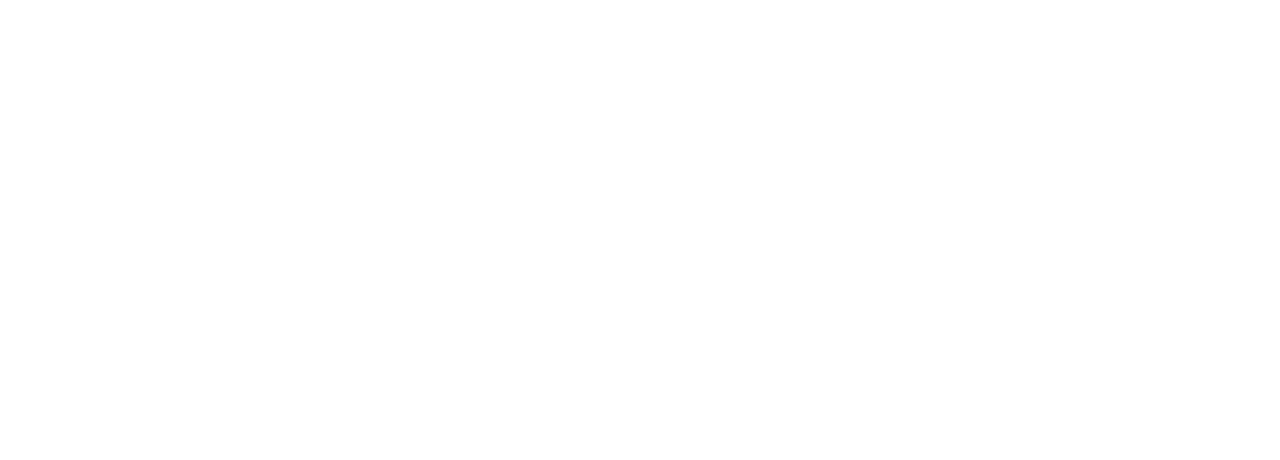
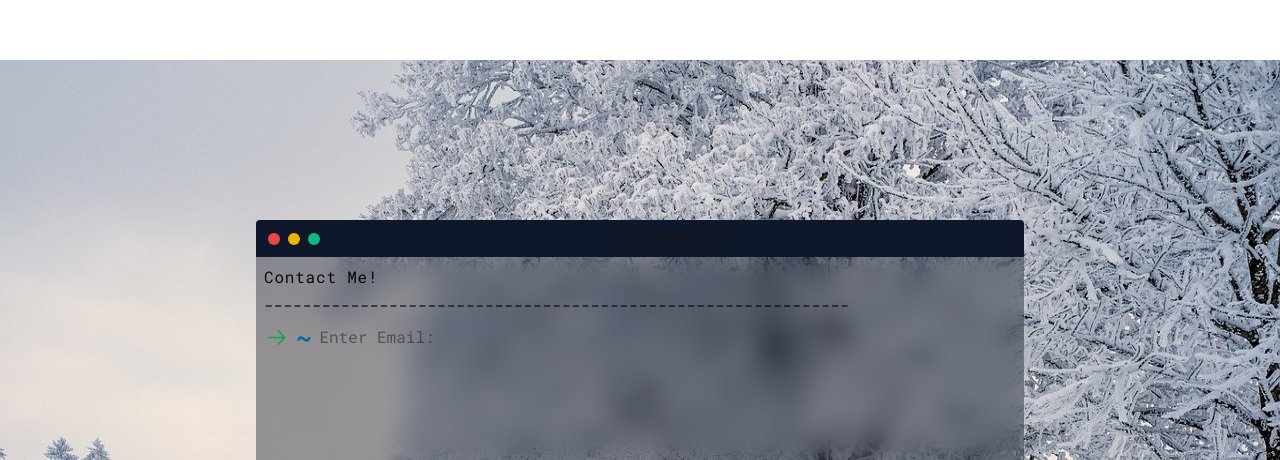
Before and after one commit to kleuberA/portifolio, a Next.js app: page / in a window 1280 px wide. Shown: the part 2340-2800 px from the top of the page. Before the commit the page ends 2400 px from the top, so only its background shows below. Built offline with nearby package versions, Linux system fonts and the light colour scheme.

Commit message:
Add contact section

```diff
--- a/src/app/page.tsx
+++ b/src/app/page.tsx
@@ -1,5 +1,6 @@
 import { GridBackground } from "@/components/GridBackground";
 import About from "@/components/about/about";
+import Contact from "@/components/contact/Contact";
 import Projects from "@/components/projects/Projects";
 
 export default function Home() {
@@ -8,6 +9,7 @@
       <GridBackground />
       <About />
       <Projects />
+      <Contact />
     </div>
   );
 }
--- a/src/components/about/about.tsx
+++ b/src/components/about/about.tsx
@@ -7,7 +7,6 @@
 export default function About() {
 
     const listStack = ListStack;
-    console.log(listStack)
 
     return (
         <section className="w-full h-screen">
--- /dev/null
+++ b/src/components/contact/Contact.tsx
@@ -0,0 +1,127 @@
+"use client"
+import { ArrowRightIcon, CheckCircledIcon } from '@radix-ui/react-icons';
+import Background from '../../../public/snow.jpg';
+import { useState } from 'react';
+import Image from 'next/image';
+
+export default function Contact() {
+
+    const [email, setEmail] = useState<string>();
+    const [name, setName] = useState<string>();
+    const [message, setMessage] = useState<string>();
+    const [envEmail, setEnvEmail] = useState<boolean>(false);
+    const [envName, setEnvName] = useState<boolean>(false);
+    const [envMessage, setEnvMessage] = useState<boolean>(false);
+    const [submitSuccess, setSubmitSuccess] = useState<boolean>(false)
+
+    function handleSubmitEmail(event: React.KeyboardEvent<HTMLInputElement>) {
+        event.preventDefault();
+        setEmail(event.currentTarget.value);
+        setEnvEmail(true);
+    }
+
+    function handleSubmitName(event: React.KeyboardEvent<HTMLInputElement>) {
+        event.preventDefault();
+        setName(event.currentTarget.value);
+        setEnvName(true);
+    }
+
+    function handleSubmitMessage(event: React.KeyboardEvent<HTMLTextAreaElement>) {
+        event.preventDefault();
+        setMessage(event.currentTarget.value);
+        setEnvMessage(true);
+    }
+
+    function handleSubmit() { }
+
+    return (
+        <section className="w-full flex justify-center items-center h-screen">
+            <Image src={Background} alt={''} className='w-full h-full absolute -z-10' />
+            <div className="w-[60dvw] h-[60dvh] rounded-sm mx-auto flex flex-col">
+                <div className="w-full bg-[#0f172a] h-10 rounded-t-sm p-1 flex flex-row items-center">
+                    <div className="flex flex-row gap-2 pl-2">
+                        <div className="w-3 h-3 rounded-full bg-red-500" />
+                        <div className="w-3 h-3 rounded-full bg-yellow-500" />
+                        <div className="w-3 h-3 rounded-full bg-emerald-500" />
+                    </div>
+                    <h1 className="text-center w-full text-sm font-medium text-accent-foreground">contact@dev.br</h1>
+                </div>
+                <div className='w-full h-full bg-[#0f172a] p-2 rounded-b-sm bg-opacity-40 backdrop-filter backdrop-blur-md'>
+                    <div className='flex flex-col gap-1 w-full h-full transition-all duration-200'>
+                        <h1 className='tracking-wider'>Contact Me!</h1>
+                        <span> ------------------------------------------------------------- </span>
+                        <form
+                            action="https://formsubmit.co/kleuber20@hotmail.com"
+                            method="POST" >
+                            {!envEmail && (
+                                <div className='flex flex-row items-center gap-2'>
+                                    <ArrowRightIcon className='text-primary' width={25} height={25} />
+                                    <span className='text-sky-700 font-bold text-2xl'>~</span>
+                                    <span className='text-accent-foreground/50'>Enter Email:  </span>
+                                    <input
+                                        type='email'
+                                        className='w-1/2 h-8 bg-transparent focus:outline-none'
+                                        onKeyDown={(event) => { if (event.key === 'Enter') { handleSubmitEmail(event) } }}
+                                    />
+                                </div>
+                            )}
+                            {envEmail && (
+                                <div className='flex flex-row items-center gap-2'>
+                                    <CheckCircledIcon className='text-primary' width={25} height={25} />
+                                    <span className='text-primary font-bold text-lg'>Email added!</span>
+                                </div>
+                            )}
+                            {envEmail && !envName && (
+                                <div className='flex flex-row items-center gap-2'>
+                                    <ArrowRightIcon className='text-primary' width={25} height={25} />
+                                    <span className='text-sky-700 font-bold text-2xl'>~</span>
+                                    <span className='text-accent-foreground/50'>Enter Name:  </span>
+                                    <input
+                                        type='text'
+                                        className='w-1/2 h-8 bg-transparent focus:outline-none'
+                                        onKeyDown={(event) => { if (event.key === 'Enter') { handleSubmitName(event) } }}
+                                    />
+                                </div>
+                            )}
+                            {envName && (
+                                <div className='flex flex-row items-center gap-2'>
+                                    <CheckCircledIcon className='text-primary' width={25} height={25} />
+                                    <span className='text-primary font-bold text-lg'>Name added!</span>
+                                </div>
+                            )}
+                            {envName && !envMessage && (
+                                <div className='flex flex-row items-center gap-2'>
+                                    <ArrowRightIcon className='text-primary' width={25} height={25} />
+                                    <span className='text-sky-700 font-bold text-2xl'>~</span>
+                                    <span className='text-accent-foreground/50'>Enter Message:  </span>
+                                    <textarea
+                                        className='w-1/2 h-8 bg-transparent focus:outline-none resize-none'
+                                        onKeyDown={(event) => { if (event.key === 'Enter') { handleSubmitMessage(event) } }}
+                                    />
+                                </div>
+                            )}
+                            {envMessage && (
+                                <div className='flex flex-row items-center gap-2'>
+                                    <CheckCircledIcon className='text-primary' width={25} height={25} />
+                                    <span className='text-primary font-bold text-lg'>Message added!</span>
+                                </div>
+                            )}
+                            {envEmail && envName && envMessage && (
+                                <div className='flex flex-col gap-1'>
+                                    <div className='flex flex-col'>
+                                        <h1>Email: {email}</h1>
+                                        <h1>Name: {name}</h1>
+                                        <h1>Message: {message}</h1>
+                                    </div>
+                                    <div>
+                                        <a href={`mailto:kleuber20@hotmail.com?subject=Contato Proposta&body=${message}`}>Enviar email</a>
+                                    </div>
+                                </div>
+                            )}
+                        </form>
+                    </div>
+                </div>
+            </div>
+        </section>
+    )
+}
```
Also changed, not shown: public/snow.jpg (added).
